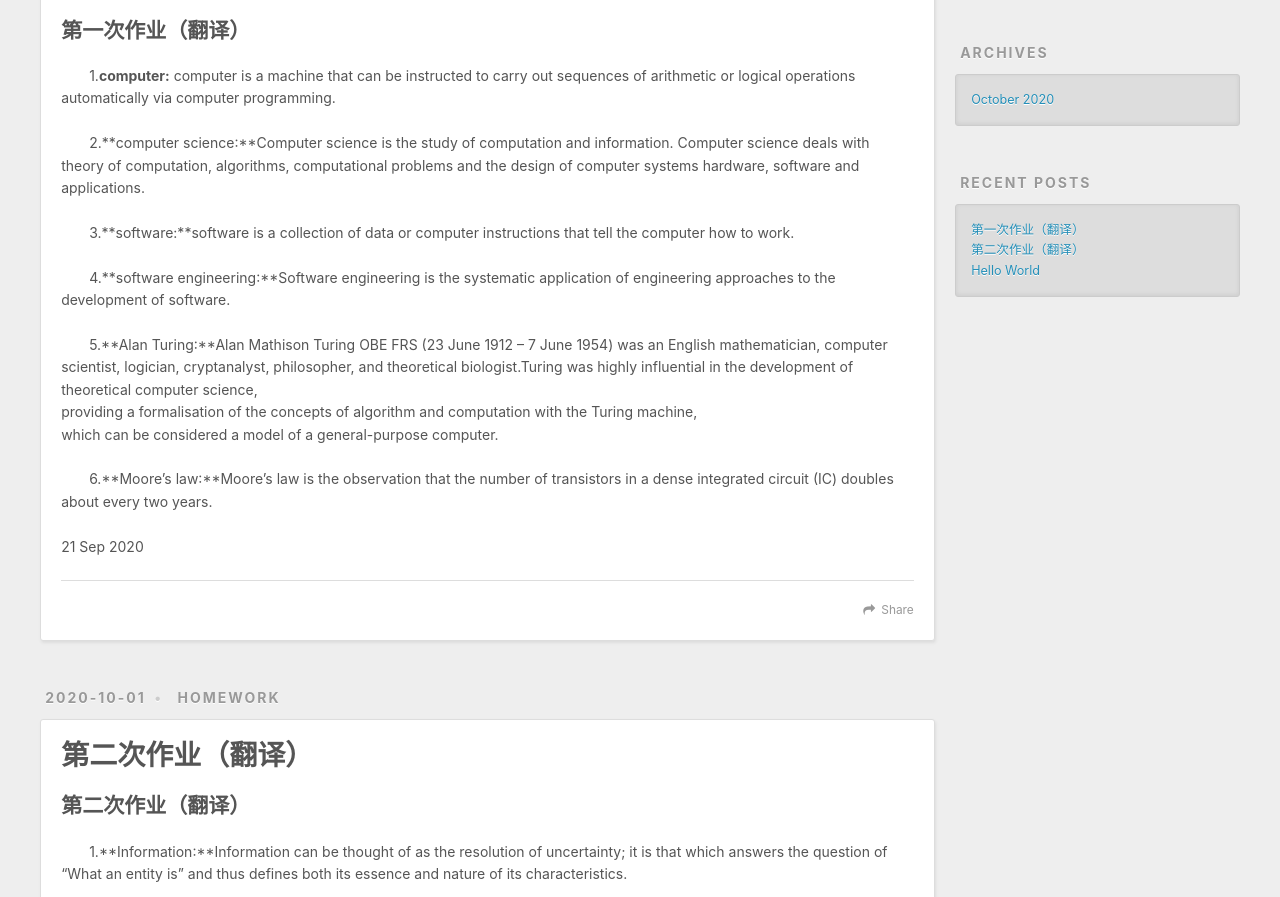
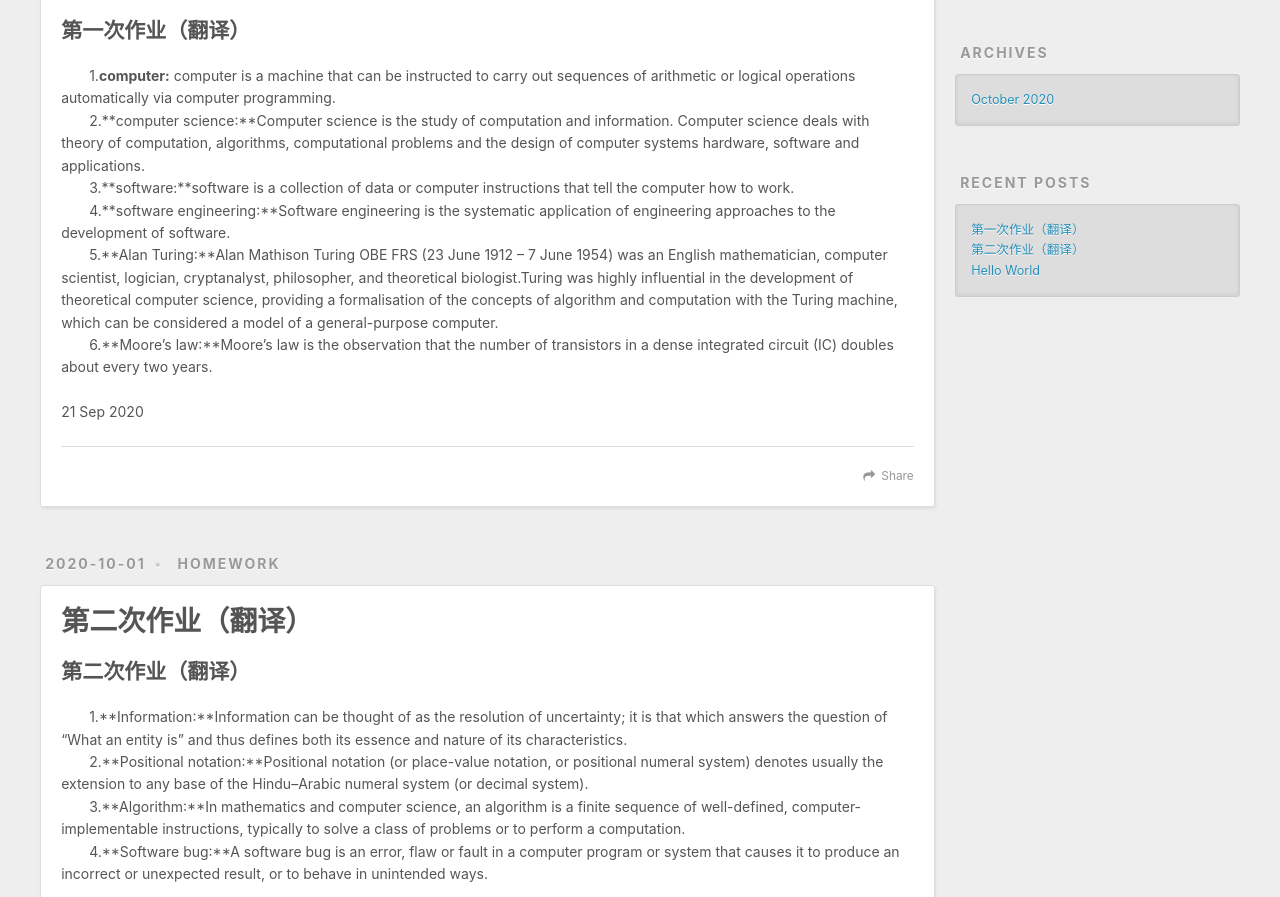
Before and after one commit to Ink4396/Ink4396.github.io, a plain HTML site: page index.html in a window 1280 px wide. Shown: the part 435-1332 px from the top of the page. Drawn offline with nearby package versions, Linux system fonts and the light colour scheme.

Commit message:
Site updated: 2020-10-01 18:56:18

```diff
--- a/index.html
+++ b/index.html
@@ -90,7 +90,7 @@
 
     <div class="article-entry" itemprop="articleBody">
 
-        <h2 id="第一次作业（翻译）"><a href="#第一次作业（翻译）" class="headerlink" title="第一次作业（翻译）"></a>第一次作业（翻译）</h2><p>&emsp;&emsp;1.<strong>computer:</strong> computer is a machine that can be instructed to carry out sequences of arithmetic or logical operations automatically via computer programming.</br><br>&emsp;&emsp;2.**computer science:**Computer science is the study of computation and information. Computer science deals with theory of computation, algorithms, computational problems and the design of computer systems hardware, software and applications.</br><br>&emsp;&emsp;3.**software:**software is a collection of data or computer instructions that tell the computer how to work.</br><br>&emsp;&emsp;4.**software engineering:**Software engineering is the systematic application of engineering approaches to the development of software.</br><br>&emsp;&emsp;5.**Alan Turing:**Alan Mathison Turing OBE FRS (23 June 1912 – 7 June 1954) was an English mathematician, computer scientist, logician, cryptanalyst, philosopher, and theoretical biologist.Turing was highly influential in the development of theoretical computer science,<br>      providing a formalisation of the concepts of algorithm and computation with the Turing machine,<br>      which can be considered a model of a general-purpose computer.</br><br>&emsp;&emsp;6.**Moore’s law:**Moore’s law is the observation that the number of transistors in a dense integrated circuit (IC) doubles about every two years. </p>
+        <h2 id="第一次作业（翻译）"><a href="#第一次作业（翻译）" class="headerlink" title="第一次作业（翻译）"></a>第一次作业（翻译）</h2><p>&emsp;&emsp;1.<strong>computer:</strong> computer is a machine that can be instructed to carry out sequences of arithmetic or logical operations automatically via computer programming.<br>&emsp;&emsp;2.**computer science:**Computer science is the study of computation and information. Computer science deals with theory of computation, algorithms, computational problems and the design of computer systems hardware, software and applications.<br>&emsp;&emsp;3.**software:**software is a collection of data or computer instructions that tell the computer how to work.<br>&emsp;&emsp;4.**software engineering:**Software engineering is the systematic application of engineering approaches to the development of software.<br>&emsp;&emsp;5.**Alan Turing:**Alan Mathison Turing OBE FRS (23 June 1912 – 7 June 1954) was an English mathematician, computer scientist, logician, cryptanalyst, philosopher, and theoretical biologist.Turing was highly influential in the development of theoretical computer science, providing a formalisation of the concepts of algorithm and computation with the Turing machine, which can be considered a model of a general-purpose computer.<br>&emsp;&emsp;6.**Moore’s law:**Moore’s law is the observation that the number of transistors in a dense integrated circuit (IC) doubles about every two years. </p>
 <p>21 Sep 2020</p>
 
 
@@ -132,7 +132,7 @@
 
     <div class="article-entry" itemprop="articleBody">
 
-        <h2 id="第二次作业（翻译）"><a href="#第二次作业（翻译）" class="headerlink" title="第二次作业（翻译）"></a>第二次作业（翻译）</h2><p>&emsp;&emsp;1.**Information:**Information can be thought of as the resolution of uncertainty; it is that which answers the question of “What an entity is” and thus defines both its essence and nature of its characteristics.<br/><br>&emsp;&emsp;2.**Positional notation:**Positional notation (or place-value notation, or positional numeral system) denotes usually the extension to any base of the Hindu–Arabic numeral system (or decimal system).<br/><br>&emsp;&emsp;3.**Algorithm:**In mathematics and computer science, an algorithm is a finite sequence of well-defined, computer-implementable instructions, typically to solve a class of problems or to perform a computation.<br/><br>&emsp;&emsp;4.**Software bug:**A software bug is an error, flaw or fault in a computer program or system that causes it to produce an incorrect or unexpected result, or to behave in unintended ways.</p>
+        <h2 id="第二次作业（翻译）"><a href="#第二次作业（翻译）" class="headerlink" title="第二次作业（翻译）"></a>第二次作业（翻译）</h2><p>&emsp;&emsp;1.**Information:**Information can be thought of as the resolution of uncertainty; it is that which answers the question of “What an entity is” and thus defines both its essence and nature of its characteristics.<br>&emsp;&emsp;2.**Positional notation:**Positional notation (or place-value notation, or positional numeral system) denotes usually the extension to any base of the Hindu–Arabic numeral system (or decimal system).<br>&emsp;&emsp;3.**Algorithm:**In mathematics and computer science, an algorithm is a finite sequence of well-defined, computer-implementable instructions, typically to solve a class of problems or to perform a computation.<br>&emsp;&emsp;4.**Software bug:**A software bug is an error, flaw or fault in a computer program or system that causes it to produce an incorrect or unexpected result, or to behave in unintended ways.</p>
 <p>&emsp;&emsp;5.**十进制:**decimal system<br>&emsp;&emsp;6.**二进制:**Binary<br>&emsp;&emsp;7.**八进制:**octal number system<br>&emsp;&emsp;8.**十六进制:**hexadecimal  </p>
 <p>21 Sep 2020</p>
 
```
Also changed, not shown: 2020/10/01/2020-09-21-homework1/index.html (+2 -2 lines), 2020/10/01/2020-09-21-homework2/index.html (+2 -2 lines).
